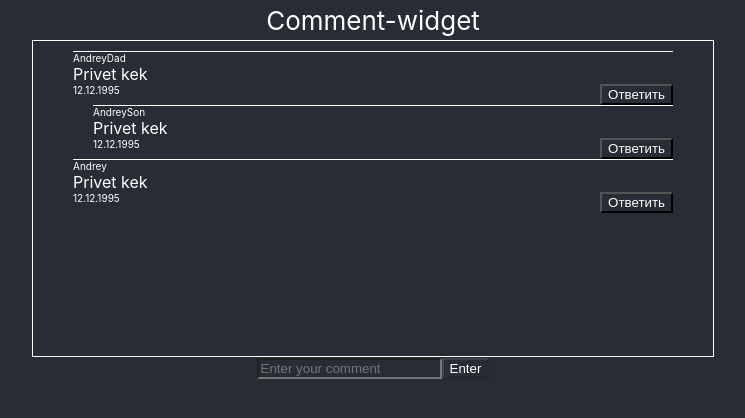
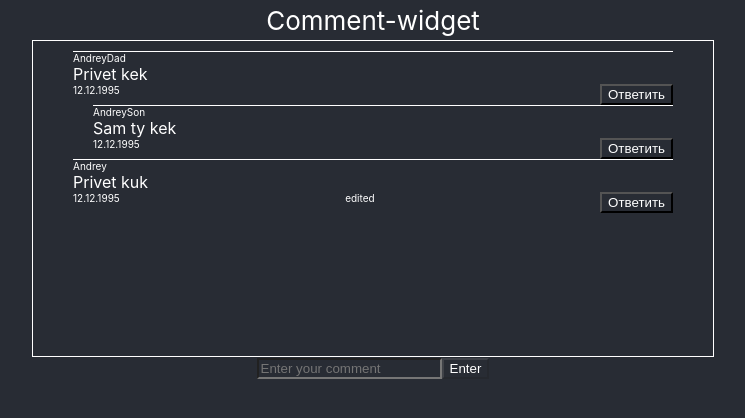
Before and after one commit to Texetomg/comment-widget, a React (Create React App) app: page / in a window 1280 px wide. Shown: the top 418 px of the page, without its empty margins (267-1012 px from the left). Built offline with nearby package versions, Linux system fonts and the light colour scheme.

Commit message:
flat commnts array

```diff
--- a/src/App.js
+++ b/src/App.js
@@ -16,16 +16,18 @@ class App extends Component {
   }
 
   handleSubmit = event => {
-    const newAccount = {
+    const newComment = {
       id: uuid(),
       person: this.state.person,
+      edited: 'false',
+      reply: 'false',
       text: event.commentInput,
       date: moment().format('lll'),
-      childrens: []
+      parentId: null,
     }
 
     this.setState({
-      comments: [...this.state.comments, newAccount]
+      comments: [...this.state.comments, newComment]
     })
   }
 
--- a/src/components/Comment/Comment.js
+++ b/src/components/Comment/Comment.js
@@ -1,17 +1,25 @@
 import React from 'react'
 import styles from './Comment.module.css'
-import CommentChild from '../CommentChild/CommentChild'
 import CommentBaseContent from '../CommentBaseContent/CommentBaseContent'
 
 export default (props) => {
+    const { data, childs } = props;
     return(
-        <div className={styles.comment}>
+        <React.Fragment>
             <CommentBaseContent
-                data={props.data}
+                className={styles.parent}
+                data={data}
             />
-            <CommentChild
-                data={props.data.childrens}
-            />
-        </div>
+            {childs.length > 0 ?
+                childs.map(child => (
+                    <CommentBaseContent
+                        key={child.id}
+                        data={child}
+                        className={styles.child}
+                    />
+                 ))
+                : null
+            }
+        </React.Fragment>
     )
 }
--- a/src/components/Comment/Comment.module.css
+++ b/src/components/Comment/Comment.module.css
@@ -1,4 +1,8 @@
-.comment {
+.parent, .child {
     border-top: 1px solid white;
     text-align: left;
 }
+
+.child {
+    margin-left: 20px;
+}
--- a/src/components/CommentBaseContent/CommentBaseContent.js
+++ b/src/components/CommentBaseContent/CommentBaseContent.js
@@ -1,17 +1,28 @@
 import React from 'react'
 import styles from './CommentBaseContent.module.css'
 import Button from '../Button/Button'
+import CommentForm from '../CommentForm/CommentForm'
 
 export default (props) => {
+    const { person, text, date, edited, reply } = props.data;
+
     return (
         <div className={props.className}>
             <div className={styles.description}>
-                {props.data.person}
+                {person}
             </div>
-            <div>{props.data.text}</div>
+            <div>{text}</div>
             <div className={styles.bottomLine}>
-                <div className={styles.description}>{props.data.date}</div>
-                <Button type="submit">Ответить</Button>
+                <div className={styles.description}>
+                    {date}
+                </div>
+                <div className={styles.description}>
+                    {edited === 'true' ? 'edited' : null}
+                </div>
+                {
+                    reply === 'true' ? <CommentForm/> : null
+                }
+                <Button type='submit'>Ответить</Button>
             </div>
         </div>
     )
--- a/src/components/CommentChild/CommentChild.js
+++ /dev/null
@@ -1,15 +0,0 @@
-import React from 'react'
-import CommentBaseContent from '../CommentBaseContent/CommentBaseContent'
-import styles from './CommentChild.module.css'
-
-export default (props) => {
-    return(
-        props.data.map(child =>
-            <CommentBaseContent
-                key={child.id}
-                className={styles.commentChild}
-                data={child}
-            />
-        )
-    )
-}
--- a/src/components/CommentChild/CommentChild.module.css
+++ /dev/null
@@ -1,4 +0,0 @@
-.commentChild {
-    border-top: 1px solid white;
-    margin-left: 20px;
-}
--- a/src/components/CommentForm/CommentForm.js
+++ b/src/components/CommentForm/CommentForm.js
@@ -8,7 +8,7 @@ export default (props) => {
     return (
         <Form
             onSubmit={props.onSubmit}
-            render={({ handleSubmit, submitting, pristine, values }) => (
+            render={({ handleSubmit, submitting, pristine }) => (
                 <form onSubmit={handleSubmit}>
                     <div>
                         <Field
--- a/src/components/CommentsList/CommentsList.js
+++ b/src/components/CommentsList/CommentsList.js
@@ -3,14 +3,27 @@ import styles from './CommentsList.module.css'
 import Comment from '../Comment/Comment'
 
 export default (props) => {
+    const { comments } = props;
+
+    const parents = comments.filter((comment) => (
+        comment.parentId === ""
+    ));
+
     return (
         <div className={styles.commentsList}>
-            {props.comments.map((comment, i) =>
-                <Comment
-                    key={comment.id}
-                    data={comment}
-                />
-            )}
+            {parents.map((parent) => {
+                const childs = comments.filter((comment) => (
+                    comment.parentId === parent.id
+                ));
+
+                return (
+                    <Comment
+                        key={parent.id}
+                        data={parent}
+                        childs={childs}
+                    />
+                )
+            })}
         </div>
     )
 }
--- a/src/mocks/comments.json
+++ b/src/mocks/comments.json
@@ -1,23 +1,30 @@
 [
     {
       "id": "1",
+      "edited": "false",
+      "reply": "false",
       "person": "AndreyDad",
       "text": "Privet kek",
       "date": "12.12.1995",
-      "childrens": [
-        {
-          "id": "2",
-          "person": "AndreySon",
-          "text": "Privet kek",
-          "date": "12.12.1995"
-        }
-      ]
+      "parentId": ""
+    },
+    {
+      "id": "2",
+      "edited": "false",
+      "reply": "false",
+      "person": "AndreySon",
+      "text": "Sam ty kek",
+      "date": "12.12.1995",
+      "parentId": "1"
     },
     {
       "id": "3",
+      "edited": "true",
+      "reply": "false",
       "person": "Andrey",
-      "text": "Privet kek",
+      "text": "Privet kuk",
       "date": "12.12.1995",
-      "childrens": []
+      "childrens": [],
+      "parentId": ""
     }
   ]
```
